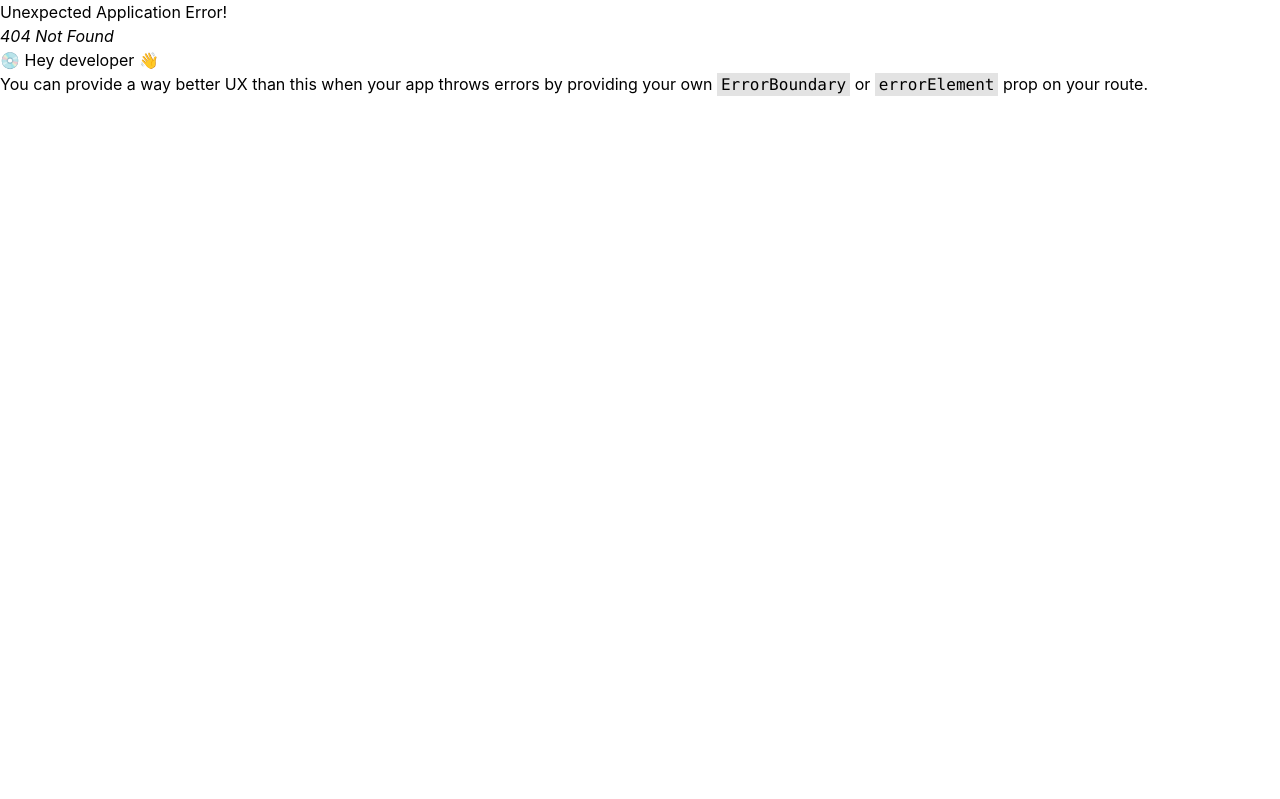
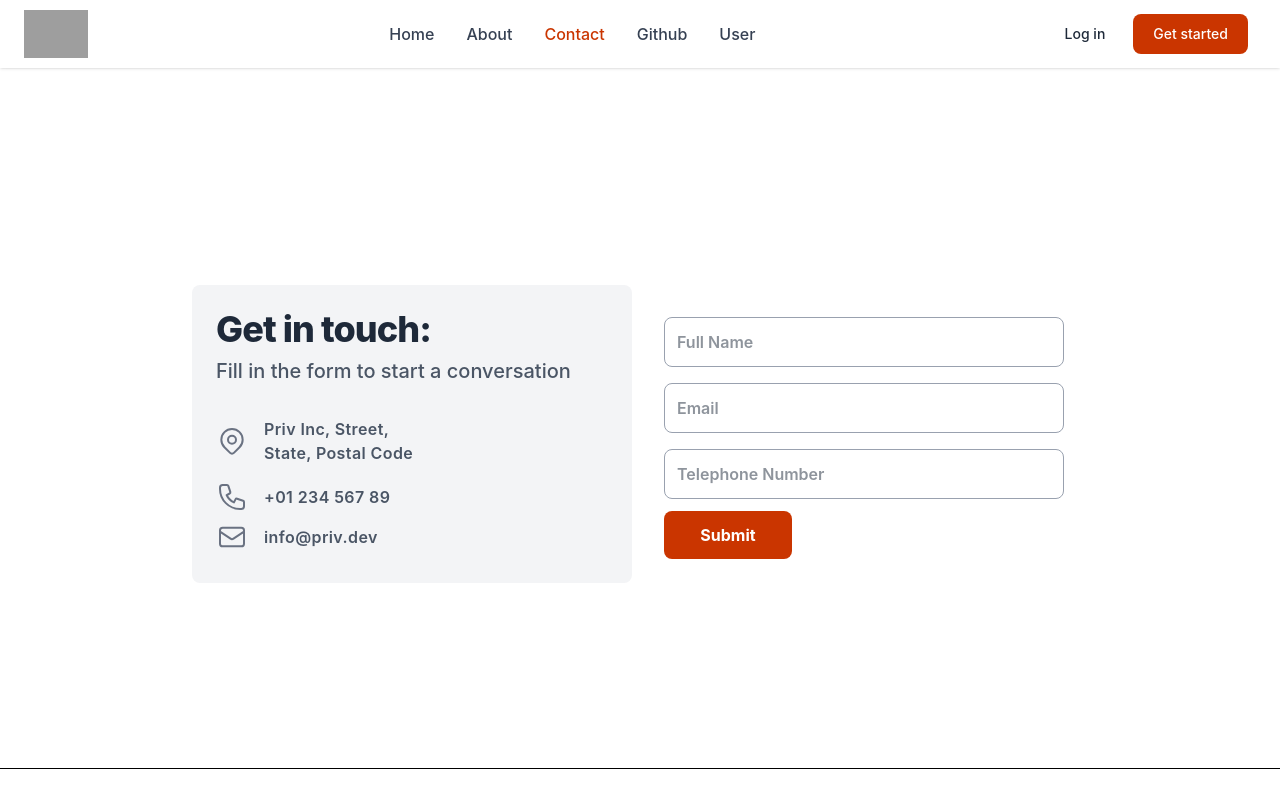
Before and after one commit to Harshitpant12/learning-react, a React (Vite) app in the folder reactrouter/: page /contact in a window 1280 px wide. Before the commit this address had no page. Shown: the top 799 px of the page. Built offline with nearby package versions, Linux system fonts and the light colour scheme; grey boxes are pictures that could not be loaded.

Commit message:
add ui for contact component layout

```diff
--- /dev/null
+++ b/reactrouter/src/components/Contact/Contact.jsx
@@ -0,0 +1,142 @@
+function Contact() {
+    return (
+        <div className="relative flex items-top justify-center min-h-175 bg-white sm:items-center sm:pt-0">
+            <div className="max-w-6xl mx-auto sm:px-6 lg:px-8">
+                <div className="mt-8 overflow-hidden">
+                    <div className="grid grid-cols-1 md:grid-cols-2">
+                        <div className="p-6 mr-2 bg-gray-100 sm:rounded-lg">
+                            <h1 className="text-3xl sm:text-4xl text-gray-800 font-extrabold tracking-tight">
+                                Get in touch:
+                            </h1>
+                            <p className="text-normal text-lg sm:text-xl font-medium text-gray-600 mt-2">
+                                Fill in the form to start a conversation
+                            </p>
+
+                            <div className="flex items-center mt-8 text-gray-600">
+                                <svg
+                                    fill="none"
+                                    stroke="currentColor"
+                                    stroke-linecap="round"
+                                    stroke-linejoin="round"
+                                    stroke-width="1.5"
+                                    viewBox="0 0 24 24"
+                                    className="w-8 h-8 text-gray-500"
+                                >
+                                    <path
+                                        stroke-linecap="round"
+                                        stroke-linejoin="round"
+                                        stroke-width="1.5"
+                                        d="M17.657 16.657L13.414 20.9a1.998 1.998 0 01-2.827 0l-4.244-4.243a8 8 0 1111.314 0z"
+                                    />
+                                    <path
+                                        stroke-linecap="round"
+                                        stroke-linejoin="round"
+                                        stroke-width="1.5"
+                                        d="M15 11a3 3 0 11-6 0 3 3 0 016 0z"
+                                    />
+                                </svg>
+                                <div className="ml-4 text-md tracking-wide font-semibold w-40">
+                                    Priv Inc, Street, State, Postal Code
+                                </div>
+                            </div>
+
+                            <div className="flex items-center mt-4 text-gray-600">
+                                <svg
+                                    fill="none"
+                                    stroke="currentColor"
+                                    stroke-linecap="round"
+                                    stroke-linejoin="round"
+                                    stroke-width="1.5"
+                                    viewBox="0 0 24 24"
+                                    className="w-8 h-8 text-gray-500"
+                                >
+                                    <path
+                                        stroke-linecap="round"
+                                        stroke-linejoin="round"
+                                        stroke-width="1.5"
+                                        d="M3 5a2 2 0 012-2h3.28a1 1 0 01.948.684l1.498 4.493a1 1 0 01-.502 1.21l-2.257 1.13a11.042 11.042 0 005.516 5.516l1.13-2.257a1 1 0 011.21-.502l4.493 1.498a1 1 0 01.684.949V19a2 2 0 01-2 2h-1C9.716 21 3 14.284 3 6V5z"
+                                    />
+                                </svg>
+                                <div className="ml-4 text-md tracking-wide font-semibold w-40">
+                                    +01 234 567 89
+                                </div>
+                            </div>
+
+                            <div className="flex items-center mt-2 text-gray-600">
+                                <svg
+                                    fill="none"
+                                    stroke="currentColor"
+                                    stroke-linecap="round"
+                                    stroke-linejoin="round"
+                                    stroke-width="1.5"
+                                    viewBox="0 0 24 24"
+                                    className="w-8 h-8 text-gray-500"
+                                >
+                                    <path
+                                        stroke-linecap="round"
+                                        stroke-linejoin="round"
+                                        stroke-width="1.5"
+                                        d="M3 8l7.89 5.26a2 2 0 002.22 0L21 8M5 19h14a2 2 0 002-2V7a2 2 0 00-2-2H5a2 2 0 00-2 2v10a2 2 0 002 2z"
+                                    />
+                                </svg>
+                                <div className="ml-4 text-md tracking-wide font-semibold w-40">
+                                    info@priv.dev
+                                </div>
+                            </div>
+                        </div>
+
+                        <form className="p-6 flex flex-col justify-center">
+                            <div className="flex flex-col">
+                                <label for="name" className="hidden">
+                                    Full Name
+                                </label>
+                                <input
+                                    type="name"
+                                    name="name"
+                                    id="name"
+                                    placeholder="Full Name"
+                                    className="w-100 mt-2 py-3 px-3 rounded-lg bg-white border border-gray-400 text-gray-800 font-semibold focus:border-orange-500 focus:outline-none"
+                                />
+                            </div>
+
+                            <div className="flex flex-col mt-2">
+                                <label for="email" className="hidden">
+                                    Email
+                                </label>
+                                <input
+                                    type="email"
+                                    name="email"
+                                    id="email"
+                                    placeholder="Email"
+                                    className="w-100 mt-2 py-3 px-3 rounded-lg bg-white border border-gray-400 text-gray-800 font-semibold focus:border-orange-500 focus:outline-none"
+                                />
+                            </div>
+
+                            <div className="flex flex-col mt-2">
+                                <label for="tel" className="hidden">
+                                    Number
+                                </label>
+                                <input
+                                    type="tel"
+                                    name="tel"
+                                    id="tel"
+                                    placeholder="Telephone Number"
+                                    className="w-100 mt-2 py-3 px-3 rounded-lg bg-white border border-gray-400 text-gray-800 font-semibold focus:border-orange-500 focus:outline-none"
+                                />
+                            </div>
+
+                            <button
+                                type="submit"
+                                className="md:w-32 bg-orange-700 hover:bg-blue-dark text-white font-bold py-3 px-6 rounded-lg mt-3 hover:bg-orange-600 transition ease-in-out duration-300"
+                            >
+                                Submit
+                            </button>
+                        </form>
+                    </div>
+                </div>
+            </div>
+        </div>
+    );
+}
+
+export default Contact
--- a/reactrouter/src/main.jsx
+++ b/reactrouter/src/main.jsx
@@ -5,7 +5,7 @@
 import Layout from './Layout.jsx'
 import Home from './components/Home/Home.jsx'
 import About from './components/About/About.jsx'
-// import Contact from './components/Contact/Contact.jsx'
+import Contact from './components/Contact/Contact.jsx'
 import Github, { githubInfoLoader } from './components/Github/Github.jsx'
 import User from './components/User/User.jsx'
 
@@ -14,7 +14,7 @@
     <Route path='/' element={<Layout/>} >
       <Route path='' element={<Home/>} />
       <Route path='about' element={<About/>} />
-      {/* <Route path='contact' element={<Contact/>} /> */}
+      <Route path='contact' element={<Contact/>} />
       <Route
       loader={githubInfoLoader}
       path='github'
```
